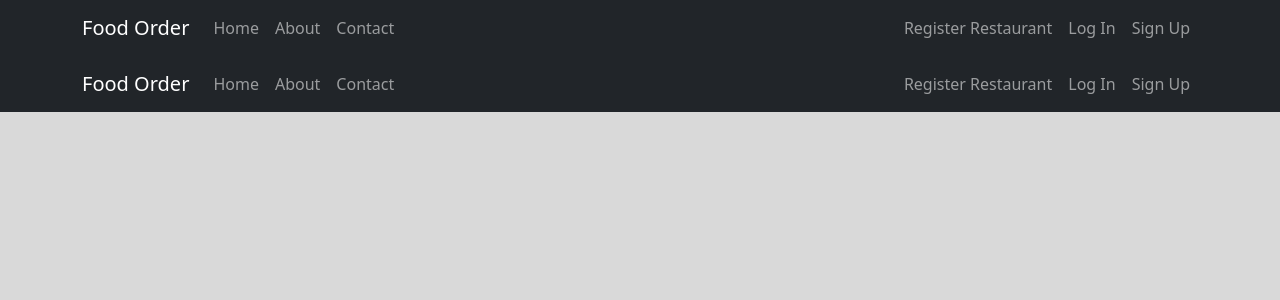
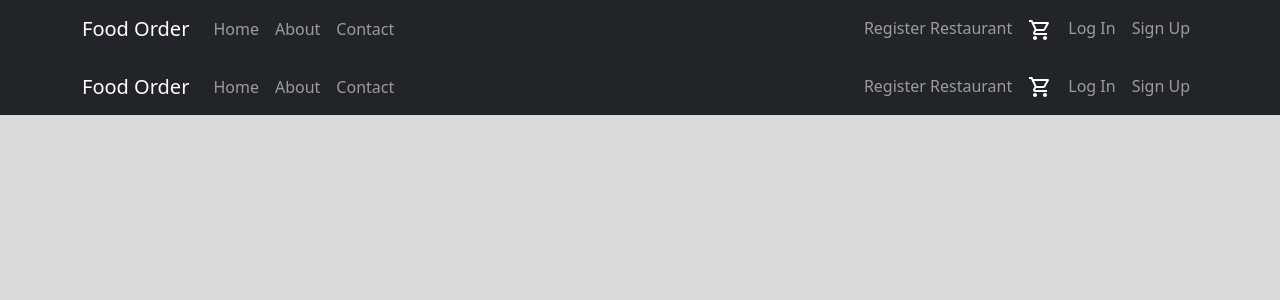
Before and after one commit to Akash9575/food-order-webapp, a React (Create React App) app: page /about in a window 1280 px wide. Shown: the top 300 px of the page. Built offline with nearby package versions, Linux system fonts and the light colour scheme; no server answers.

Commit message:
cart icon add

```diff
--- a/src/App.js
+++ b/src/App.js
@@ -8,7 +8,6 @@ import { useEffect } from 'react';
 import { sendCartData } from './store/CartSendDataAction';
 import { fetchCartData } from './store/CartSendDataAction';
 import { useDispatch } from 'react-redux';
-
 
 function App() {
 
--- a/src/component/NavBar.js
+++ b/src/component/NavBar.js
@@ -1,5 +1,5 @@
 import React from 'react'
-import {Navbar, Nav, Container} from '../react-bootstrap/component';
+import {Navbar, Nav, Container, ShoppingCartOutlinedIcon} from '../react-bootstrap/component';
 
 const NavBar = () => {
   return (
@@ -16,6 +16,7 @@ const NavBar = () => {
             </Nav>
             <Nav>
               <Nav.Link href="/registerrestaurant">Register Restaurant</Nav.Link>
+              <Nav.Link><ShoppingCartOutlinedIcon style={{color: 'white'}} /></Nav.Link>
               <Nav.Link href="/login">Log In</Nav.Link>
               <Nav.Link eventKey={2} href="/signup"> Sign Up </Nav.Link>
             </Nav>
--- a/src/react-bootstrap/component.js
+++ b/src/react-bootstrap/component.js
@@ -7,5 +7,6 @@ import Row from 'react-bootstrap/Row';
 import Col from 'react-bootstrap/Col';
 import Badge from 'react-bootstrap/Badge'
 import Button from 'react-bootstrap/Button'
+import ShoppingCartOutlinedIcon from '@mui/icons-material/ShoppingCartOutlined';
 
-export {Navbar, Nav, Container, Card, CardGroup, Row, Col, Badge,Button};
+export {Navbar, Nav, Container, Card, CardGroup, Row, Col, Badge,Button, ShoppingCartOutlinedIcon};
```
